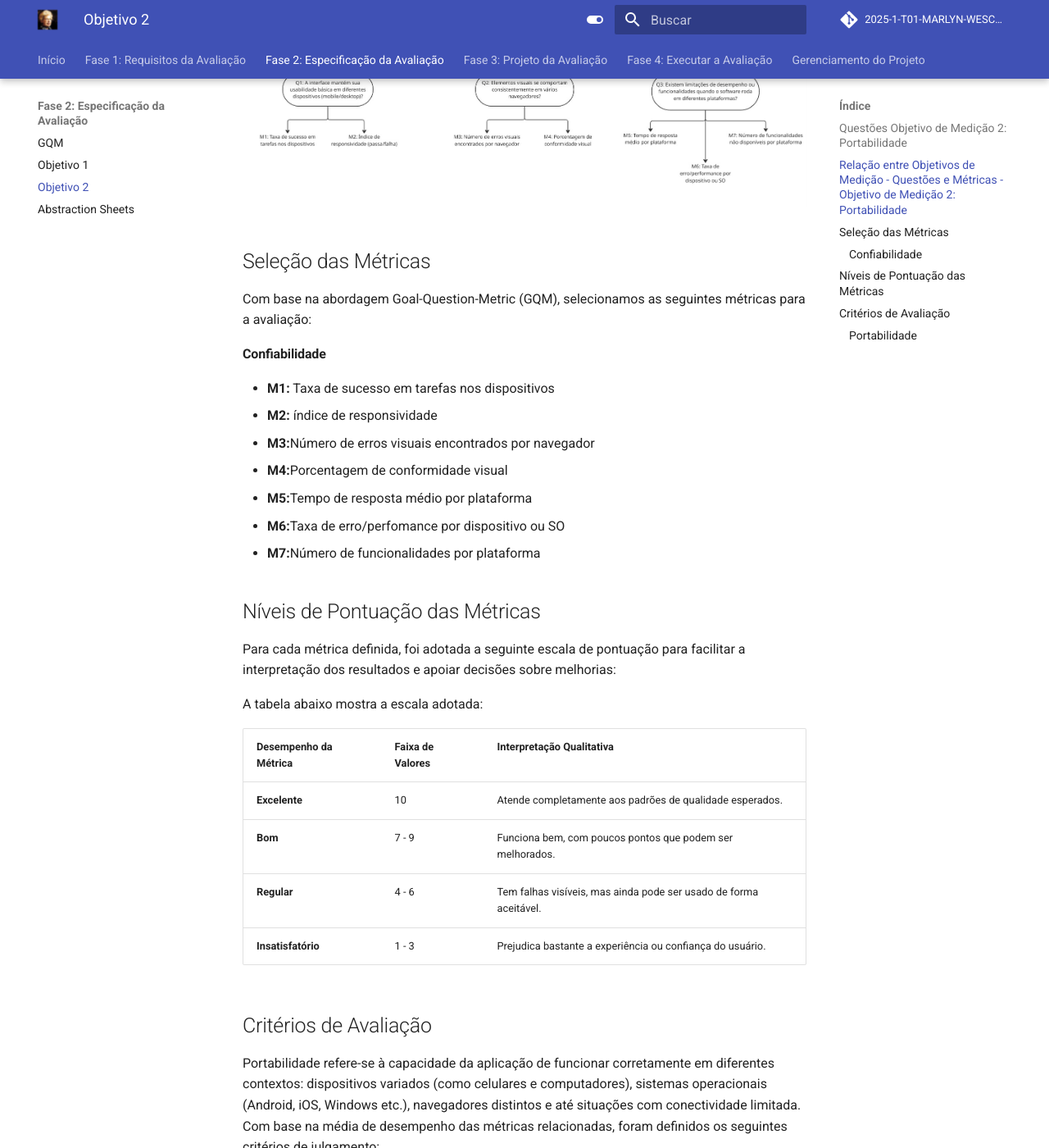
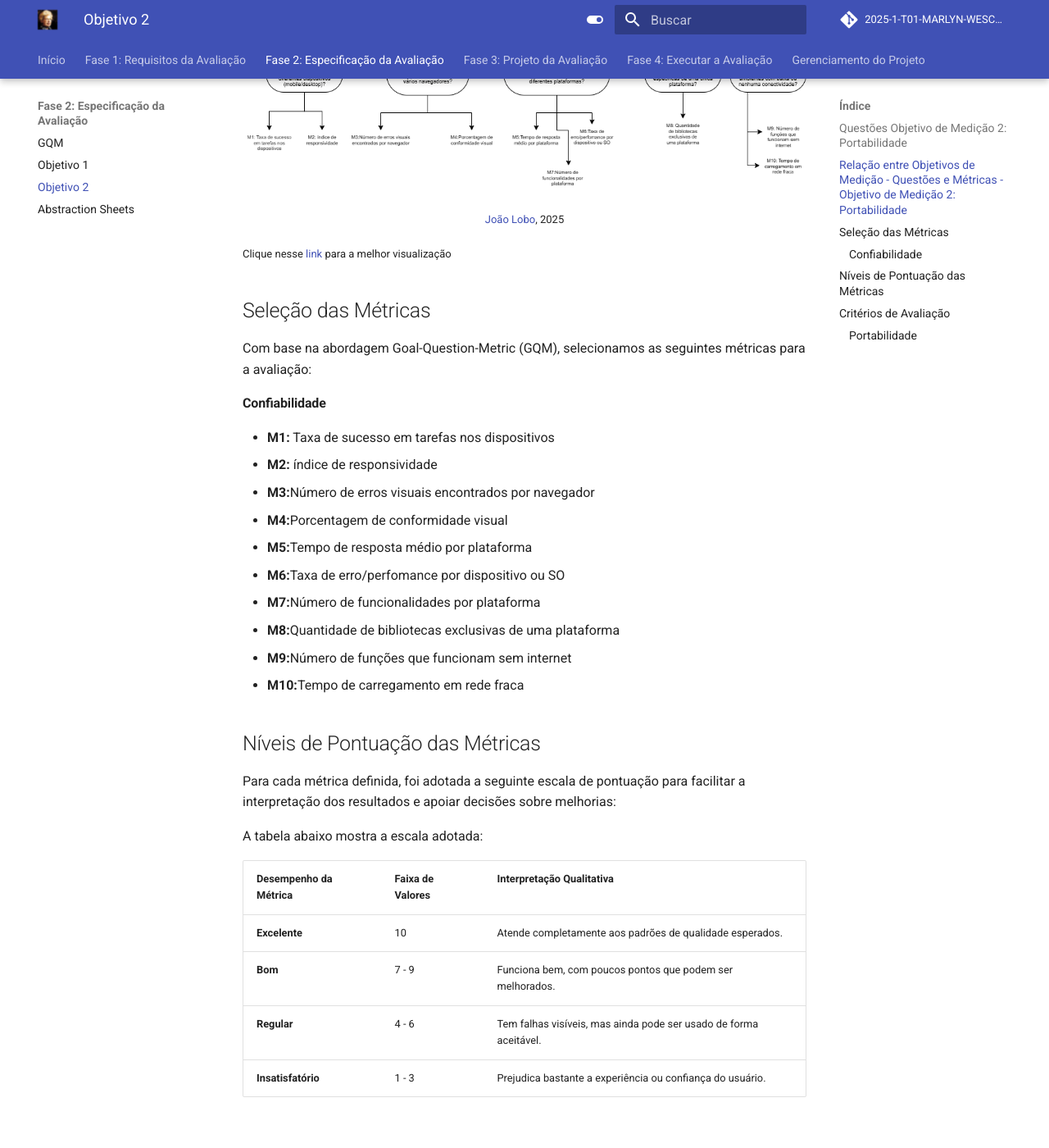
Before and after one commit to FCTE-Qualidade-de-Software-1/2025-1-T01-MARLYN-WESCOFF, an MkDocs documentation site: the page built from docs/fase2/objetivo2.md, in a window 1280 px wide and 1400 px high, scrolled down 1348 px. Shown: the whole window at 82% size. Built offline with MkDocs 1.6.1 and Material for MkDocs 9.7.7, drawn with Linux system fonts in a browser that asks for light colours; comment, search, counter and statistics services are not loaded.

Commit message:
adição de objetivo

```diff
--- a/docs/fase2/objetivo2.md
+++ b/docs/fase2/objetivo2.md
@@ -28,7 +28,12 @@
 
 <font size="2"><p style="text-align: center">**Figura 1 -** Diagrama de Questões e Métricas para Portabilidade.</p></font>
 
-![Diagrama1](../assets/Diagrama-1.jpg)
+![Diagrama1](../assets/Diagrama-1.png)
+
+<font size="2"><p style="text-align: center">[João Lobo](https://github.com/joaolobo10), 2025</p></font>
+
+<font size="2"><p>Clique nesse [link](https://drive.google.com/drive/folders/1GAmEliqammlkFNnF2ME-MrxfUyPv9Ify?usp=sharing) para a melhor visualização</p></font>
+
 
 ## Seleção das Métricas
 
@@ -43,6 +48,9 @@ Com base na abordagem Goal-Question-Metric (GQM), selecionamos as seguintes mét
 - **M5:**Tempo de resposta médio por plataforma
 - **M6:**Taxa de erro/perfomance por dispositivo ou SO
 - **M7:**Número de funcionalidades por plataforma
+- **M8:**Quantidade de bibliotecas exclusivas de uma plataforma
+- **M9:**Número de funções que funcionam sem internet
+- **M10:**Tempo de carregamento em rede fraca
 
 ## Níveis de Pontuação das Métricas
 
```
Also changed, not shown: docs/assets/Diagrama-1.jpg (deleted), docs/assets/Diagrama-1.png (added).
